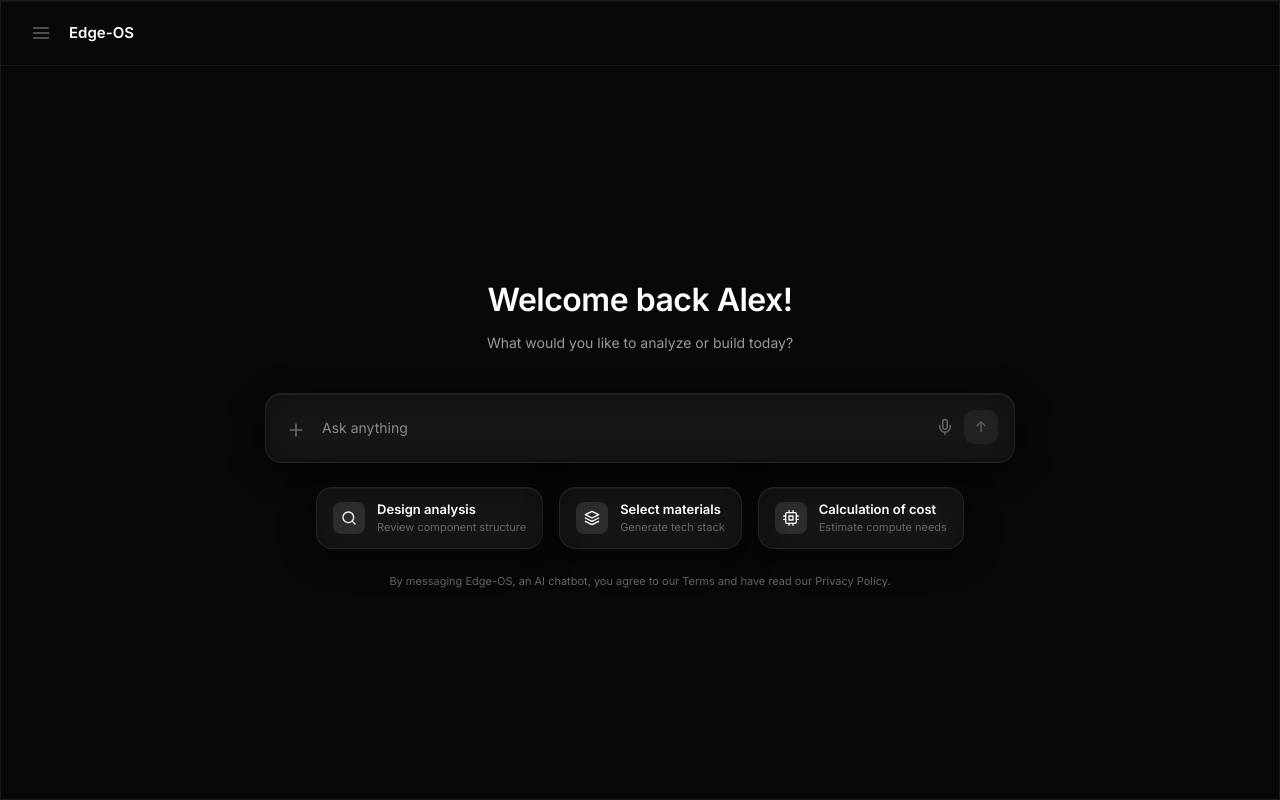
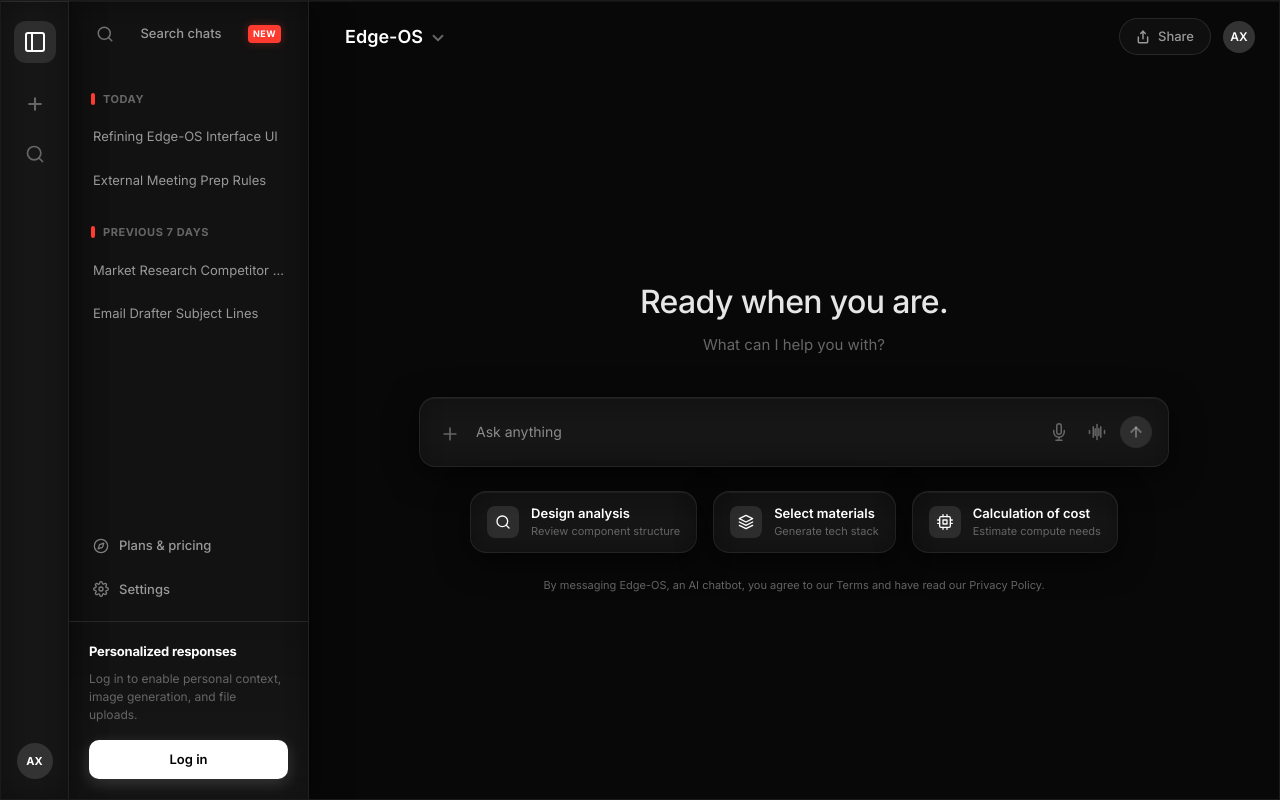
Before and after one commit to Ritesh10356/edge_os, a Next.js app: page / in a window 1280 px wide. Built offline with nearby package versions, Linux system fonts and the light colour scheme.

Commit message:
Refactor: Implement Triple-Column layout with Sidebar Rail and refined header

```diff
--- a/src/app/components/ChatPanel.tsx
+++ b/src/app/components/ChatPanel.tsx
@@ -366,56 +366,82 @@ This configuration initializes the intelligent inference pipeline utilizing the
           paddingTop: '11px',
         }}
       />
-      <div style={{ display: 'flex', gap: '6px', alignItems: 'center', paddingBottom: '6px' }}>
+      <div style={{ display: 'flex', gap: '8px', alignItems: 'center', paddingBottom: '6px' }}>
+        {/* Voice Microphone Icon */}
         <button
           style={{
             background: 'none',
             border: 'none',
             color: 'var(--text-muted)',
             cursor: 'pointer',
-            fontSize: '16px',
-            padding: '4px',
-            borderRadius: '6px',
+            padding: '6px',
+            borderRadius: '50%',
+            display: 'flex',
+            alignItems: 'center',
+            justifyContent: 'center',
             transition: 'all 0.2s',
           }}
-          title="Voice input"
-          onMouseEnter={e => { (e.currentTarget as HTMLButtonElement).style.color = 'var(--accent-light)'; }}
-          onMouseLeave={e => { (e.currentTarget as HTMLButtonElement).style.color = 'var(--text-muted)'; }}
+          onMouseEnter={e => {
+            (e.currentTarget as HTMLButtonElement).style.background = 'rgba(255,255,255,0.05)';
+            (e.currentTarget as HTMLButtonElement).style.color = 'var(--text-primary)';
+          }}
+          onMouseLeave={e => {
+            (e.currentTarget as HTMLButtonElement).style.background = 'none';
+            (e.currentTarget as HTMLButtonElement).style.color = 'var(--text-muted)';
+          }}
         >
-          <svg width="18" height="18" viewBox="0 0 24 24" fill="none" stroke="currentColor" strokeWidth="2" strokeLinecap="round" strokeLinejoin="round"><path d="M12 2a3 3 0 0 0-3 3v7a3 3 0 0 0 6 0V5a3 3 0 0 0-3-3Z"></path><path d="M19 10v2a7 7 0 0 1-14 0v-2"></path><line x1="12" x2="12" y1="19" y2="22"></line></svg>
+          <svg width="18" height="18" viewBox="0 0 24 24" fill="none" stroke="currentColor" strokeWidth="2" strokeLinecap="round" strokeLinejoin="round"><path d="M12 1a3 3 0 0 0-3 3v8a3 3 0 0 0 6 0V4a3 3 0 0 0-3-3z"/><path d="M19 10v2a7 7 0 0 1-14 0v-2"/><line x1="12" y1="19" x2="12" y2="23"/><line x1="8" y1="23" x2="16" y2="23"/></svg>
         </button>
+
+        {/* Headphone/Waveform Icon */}
+        <button
+          style={{
+            background: 'none',
+            border: 'none',
+            color: 'var(--text-muted)',
+            cursor: 'pointer',
+            padding: '6px',
+            borderRadius: '50%',
+            display: 'flex',
+            alignItems: 'center',
+            justifyContent: 'center',
+            transition: 'all 0.2s',
+          }}
+          onMouseEnter={e => {
+            (e.currentTarget as HTMLButtonElement).style.background = 'rgba(255,255,255,0.05)';
+            (e.currentTarget as HTMLButtonElement).style.color = 'var(--text-primary)';
+          }}
+          onMouseLeave={e => {
+            (e.currentTarget as HTMLButtonElement).style.background = 'none';
+            (e.currentTarget as HTMLButtonElement).style.color = 'var(--text-muted)';
+          }}
+        >
+          <svg width="18" height="18" viewBox="0 0 24 24" fill="none" stroke="currentColor" strokeWidth="2" strokeLinecap="round" strokeLinejoin="round">
+            <path d="M12 2v20M17 5v14M7 5v14M2 10v4M22 10v4M14.5 7.5v9M9.5 7.5v9" />
+          </svg>
+        </button>
+
         <button
           onClick={() => handleSend()}
           disabled={!input.trim()}
           style={{
-            width: '34px',
-            height: '34px',
-            background: input.trim() ? 'var(--accent-gradient)' : 'rgba(255, 255, 255, 0.05)',
+            width: '32px',
+            height: '32px',
+            borderRadius: '50%',
+            background: input.trim() ? '#fff' : 'rgba(255, 255, 255, 0.1)',
             border: 'none',
-            borderRadius: '10px',
-            color: input.trim() ? '#fff' : 'var(--text-muted)',
+            color: input.trim() ? '#000' : 'rgba(255, 255, 255, 0.3)',
             cursor: input.trim() ? 'pointer' : 'default',
-            fontSize: '15px',
             display: 'flex',
             alignItems: 'center',
             justifyContent: 'center',
-            transition: 'var(--transition-smooth)',
-            boxShadow: input.trim() ? '0 4px 15px var(--accent-glow)' : 'none',
-          }}
-          onMouseEnter={e => {
-            if (input.trim()) {
-              (e.currentTarget as HTMLButtonElement).style.transform = 'translateY(-1px)';
-              (e.currentTarget as HTMLButtonElement).style.boxShadow = '0 6px 20px var(--accent-glow)';
-            }
-          }}
-          onMouseLeave={e => {
-            if (input.trim()) {
-              (e.currentTarget as HTMLButtonElement).style.transform = 'translateY(0)';
-              (e.currentTarget as HTMLButtonElement).style.boxShadow = '0 4px 15px var(--accent-glow)';
-            }
+            transition: 'all 0.2s cubic-bezier(0.4, 0, 0.2, 1)',
           }}
         >
-          ↑
+          <svg width="16" height="16" viewBox="0 0 24 24" fill="none" stroke="currentColor" strokeWidth="3" strokeLinecap="round" strokeLinejoin="round">
+            <line x1="12" y1="19" x2="12" y2="5"></line>
+            <polyline points="5 12 12 5 19 12"></polyline>
+          </svg>
         </button>
       </div>
     </div>
@@ -457,54 +483,106 @@ This configuration initializes the intelligent inference pipeline utilizing the
           gap: '12px',
           background: 'transparent',
           flexShrink: 0,
-          borderBottom: '1px solid rgba(255, 255, 255, 0.05)',
+          borderBottom: 'none',
           zIndex: 10,
         }}
       >
+        <div style={{ flex: 1, display: 'flex', alignItems: 'center' }}>
           <button
-          onClick={onToggleSidebar}
             style={{
-            background: 'none',
+              fontSize: '18px',
+              fontWeight: 600,
+              color: 'var(--text-primary)',
+              display: 'flex',
+              alignItems: 'center',
+              gap: '6px',
+              background: 'transparent',
               border: 'none',
-            color: 'var(--text-muted)',
               cursor: 'pointer',
-            padding: '6px',
+              padding: '6px 12px',
+              borderRadius: '8px',
+              transition: 'var(--transition-smooth)',
+            }}
+            onMouseEnter={e => {
+              (e.currentTarget as HTMLButtonElement).style.background = 'rgba(255, 255, 255, 0.08)';
+            }}
+            onMouseLeave={e => {
+              (e.currentTarget as HTMLButtonElement).style.background = 'transparent';
+            }}
+          >
+            Edge-OS
+            <svg width="18" height="18" viewBox="0 0 24 24" fill="none" stroke="var(--text-muted)" strokeWidth="2.5" strokeLinecap="round" strokeLinejoin="round" style={{ marginTop: '2px' }}>
+              <polyline points="6 9 12 15 18 9"></polyline>
+            </svg>
+          </button>
+        </div>
+
+
+
+        {/* Right Side Icons */}
+        <div style={{ flex: 1, display: 'flex', alignItems: 'center', justifyContent: 'flex-end', gap: '12px' }}>
+          <button
+            style={{
+              padding: '8px 16px',
+              background: 'rgba(255, 255, 255, 0.03)',
+              border: '1px solid rgba(255, 255, 255, 0.1)',
+              borderRadius: '20px',
+              color: 'var(--text-secondary)',
+              fontSize: '13px',
+              fontWeight: 500,
+              cursor: 'pointer',
+              display: 'flex',
+              alignItems: 'center',
+              gap: '8px',
+              transition: 'all 0.2s',
+            }}
+            onMouseEnter={e => {
+              (e.currentTarget as HTMLButtonElement).style.background = 'rgba(255, 255, 255, 0.08)';
+              (e.currentTarget as HTMLButtonElement).style.borderColor = 'rgba(255, 255, 255, 0.2)';
+              (e.currentTarget as HTMLButtonElement).style.color = 'var(--text-primary)';
+            }}
+            onMouseLeave={e => {
+              (e.currentTarget as HTMLButtonElement).style.background = 'rgba(255, 255, 255, 0.03)';
+              (e.currentTarget as HTMLButtonElement).style.borderColor = 'rgba(255, 255, 255, 0.1)';
+              (e.currentTarget as HTMLButtonElement).style.color = 'var(--text-secondary)';
+            }}
+          >
+            <svg width="14" height="14" viewBox="0 0 24 24" fill="none" stroke="currentColor" strokeWidth="2.5" strokeLinecap="round" strokeLinejoin="round">
+              <path d="M4 12v8a2 2 0 0 0 2 2h12a2 2 0 0 0 2-2v-8"></path>
+              <polyline points="16 6 12 2 8 6"></polyline>
+              <line x1="12" y1="2" x2="12" y2="15"></line>
+            </svg>
+            Share
+          </button>
+
+          <button
+            style={{
+              width: '32px',
+              height: '32px',
+              borderRadius: '50%',
+              background: '#333',
+              color: '#fff',
+              fontSize: '12px',
+              fontWeight: 600,
               display: 'flex',
               alignItems: 'center',
               justifyContent: 'center',
-            borderRadius: '50%',
-            transition: 'background 0.2s, color 0.2s',
+              cursor: 'pointer',
+              border: 'none',
             }}
-          onMouseEnter={e => {
-            (e.currentTarget as HTMLButtonElement).style.background = 'rgba(255,255,255,0.05)';
-            (e.currentTarget as HTMLButtonElement).style.color = 'var(--text-primary)';
-          }}
-          onMouseLeave={e => {
-            (e.currentTarget as HTMLButtonElement).style.background = 'none';
-            (e.currentTarget as HTMLButtonElement).style.color = 'var(--text-muted)';
-          }}
-          title="Toggle menu"
           >
-          <svg width="20" height="20" viewBox="0 0 24 24" fill="none" stroke="currentColor" strokeWidth="2" strokeLinecap="round" strokeLinejoin="round">
-            <line x1="3" y1="12" x2="21" y2="12"></line>
-            <line x1="3" y1="6" x2="21" y2="6"></line>
-            <line x1="3" y1="18" x2="21" y2="18"></line>
-          </svg>
+            AX
           </button>
-        <div style={{ flex: 1 }}>
-          <h2 style={{ fontSize: '15px', fontWeight: 600, color: 'var(--text-primary)', display: 'flex', alignItems: 'center' }}>
-            Edge-OS
-          </h2>
         </div>
       </div>
 
       {messages.length === 0 ? (
         <div style={{ flex: 1, display: 'flex', flexDirection: 'column', alignItems: 'center', justifyContent: 'center', position: 'relative', zIndex: 5, padding: '0 20px', width: '100%' }}>
-          <h1 style={{ fontSize: '32px', fontWeight: 600, color: '#fff', marginBottom: '8px', letterSpacing: '-0.5px' }}>
-            Welcome back Alex!
+          <h1 style={{ fontSize: '32px', fontWeight: 500, color: 'var(--text-primary)', marginBottom: '8px', letterSpacing: '-0.02em', opacity: 0.9 }}>
+            Ready when you are.
           </h1>
-          <p style={{ color: 'var(--text-secondary)', fontSize: '14px', marginBottom: '40px' }}>
-            What would you like to analyze or build today?
+          <p style={{ color: 'var(--text-muted)', fontSize: '15px', marginBottom: '40px', fontWeight: 400 }}>
+            What can I help you with?
           </p>
 
           <div style={{ width: '100%', maxWidth: '750px', position: 'relative' }}>
--- a/src/app/components/Sidebar.tsx
+++ b/src/app/components/Sidebar.tsx
@@ -42,68 +42,7 @@ export default function Sidebar({ activeAgentId, onSelectAgent }: SidebarProps)
         zIndex: 50,
       }}
     >
-      {/* Logo */}
-      <div
-        style={{
-          padding: '24px 20px 20px',
-          borderBottom: '1px solid var(--border-subtle)',
-          display: 'flex',
-          alignItems: 'center',
-          gap: '12px',
-        }}
-      >
-        <div
-          style={{
-            width: '32px',
-            height: '32px',
-            borderRadius: '10px',
-            background: 'var(--accent-gradient)',
-            display: 'flex',
-            alignItems: 'center',
-            justifyContent: 'center',
-            fontSize: '18px',
-            boxShadow: '0 0 20px rgba(255, 255, 255, 0.30)',
-            flexShrink: 0,
-            color: '#000',
-          }}
-        >
-          ✧
-        </div>
-        <span style={{ fontWeight: 700, fontSize: '17px', color: 'var(--text-primary)', letterSpacing: '-0.5px' }}>
-          Edge-OS
-        </span>
-      </div>
-
-      <div style={{ display: 'flex', flexDirection: 'column', gap: '6px', padding: '16px 12px' }}>
-        <button
-          className="glass-panel"
-          style={{
-            width: '100%',
-            padding: '10px 14px',
-            color: 'var(--text-primary)',
-            fontSize: '13px',
-            fontWeight: 600,
-            cursor: 'pointer',
-            display: 'flex',
-            alignItems: 'center',
-            gap: '10px',
-            transition: 'var(--transition-smooth)',
-            fontFamily: 'Inter, sans-serif',
-          }}
-          onMouseEnter={e => {
-            (e.currentTarget as HTMLButtonElement).style.background = 'rgba(255, 255, 255, 0.08)';
-            (e.currentTarget as HTMLButtonElement).style.borderColor = 'var(--border-mid)';
-            (e.currentTarget as HTMLButtonElement).style.transform = 'translateY(-1px)';
-          }}
-          onMouseLeave={e => {
-            (e.currentTarget as HTMLButtonElement).style.background = 'rgba(255, 255, 255, 0.03)';
-            (e.currentTarget as HTMLButtonElement).style.borderColor = 'var(--border-subtle)';
-            (e.currentTarget as HTMLButtonElement).style.transform = 'translateY(0)';
-          }}
-        >
-          <svg width="18" height="18" viewBox="0 0 24 24" fill="none" stroke="currentColor" strokeWidth="2" strokeLinecap="round" strokeLinejoin="round" style={{ opacity: 0.9 }}><path d="M12 20h9"></path><path d="M16.5 3.5a2.12 2.12 0 0 1 3 3L7 19l-4 1 1-4L16.5 3.5z"></path></svg>
-          New chat
-        </button>
+      <div style={{ display: 'flex', flexDirection: 'column', gap: '6px', padding: '12px 12px' }}>
 
         <button
           style={{
@@ -132,13 +71,39 @@ export default function Sidebar({ activeAgentId, onSelectAgent }: SidebarProps)
           }}
         >
           <svg width="18" height="18" viewBox="0 0 24 24" fill="none" stroke="currentColor" strokeWidth="2" strokeLinecap="round" strokeLinejoin="round" style={{ opacity: 0.7 }}><circle cx="11" cy="11" r="8"></circle><line x1="21" y1="21" x2="16.65" y2="16.65"></line></svg>
-          Search chats
+          <span style={{ flex: 1 }}>Search chats</span>
+          <div style={{
+            background: 'var(--accent-red)',
+            color: '#fff',
+            fontSize: '9px',
+            fontWeight: 800,
+            padding: '2px 5px',
+            borderRadius: '4px',
+            letterSpacing: '0.05em',
+            textTransform: 'uppercase',
+            boxShadow: '0 0 10px rgba(255, 59, 48, 0.3)'
+          }}>
+            NEW
+          </div>
         </button>
       </div>
 
        {/* Chat History Section */}
       <div className="chat-history-scroll" style={{ flex: 1, overflowY: 'auto', padding: '12px', display: 'flex', flexDirection: 'column', gap: '4px' }}>
-        <div style={{ fontSize: '11px', fontWeight: 700, color: 'var(--text-muted)', marginBottom: '6px', marginTop: '12px', padding: '0 10px', textTransform: 'uppercase', letterSpacing: '0.05em' }}>
+        <div style={{
+          fontSize: '11px',
+          fontWeight: 700,
+          color: 'var(--text-muted)',
+          marginBottom: '6px',
+          marginTop: '12px',
+          padding: '0 10px',
+          textTransform: 'uppercase',
+          letterSpacing: '0.05em',
+          display: 'flex',
+          alignItems: 'center',
+          gap: '8px'
+        }}>
+          <div style={{ width: '4px', height: '12px', background: 'var(--accent-red)', borderRadius: '2px' }} />
           Today
         </div>
         <button style={{ width: '100%', padding: '10px 12px', background: 'transparent', border: 'none', borderRadius: '10px', color: 'var(--text-secondary)', fontSize: '13px', textAlign: 'left', whiteSpace: 'nowrap', overflow: 'hidden', textOverflow: 'ellipsis', cursor: 'pointer', transition: 'var(--transition-smooth)', fontFamily: 'Inter, sans-serif' }} onMouseEnter={e => { (e.currentTarget as HTMLButtonElement).style.background = 'rgba(255, 255, 255, 0.04)'; (e.currentTarget as HTMLButtonElement).style.color = 'var(--text-primary)'; }} onMouseLeave={e => { (e.currentTarget as HTMLButtonElement).style.background = 'transparent'; (e.currentTarget as HTMLButtonElement).style.color = 'var(--text-secondary)'; }}>
@@ -148,7 +113,20 @@ export default function Sidebar({ activeAgentId, onSelectAgent }: SidebarProps)
            External Meeting Prep Rules
         </button>
 
-        <div style={{ fontSize: '11px', fontWeight: 700, color: 'var(--text-muted)', marginBottom: '6px', marginTop: '20px', padding: '0 10px', textTransform: 'uppercase', letterSpacing: '0.05em' }}>
+        <div style={{
+          fontSize: '11px',
+          fontWeight: 700,
+          color: 'var(--text-muted)',
+          marginBottom: '6px',
+          marginTop: '20px',
+          padding: '0 10px',
+          textTransform: 'uppercase',
+          letterSpacing: '0.05em',
+          display: 'flex',
+          alignItems: 'center',
+          gap: '8px'
+        }}>
+          <div style={{ width: '4px', height: '12px', background: 'var(--accent-red)', borderRadius: '2px' }} />
           Previous 7 days
         </div>
         <button style={{ width: '100%', padding: '10px 12px', background: 'transparent', border: 'none', borderRadius: '10px', color: 'var(--text-secondary)', fontSize: '13px', textAlign: 'left', whiteSpace: 'nowrap', overflow: 'hidden', textOverflow: 'ellipsis', cursor: 'pointer', transition: 'var(--transition-smooth)', fontFamily: 'Inter, sans-serif' }} onMouseEnter={e => { (e.currentTarget as HTMLButtonElement).style.background = 'rgba(255, 255, 255, 0.04)'; (e.currentTarget as HTMLButtonElement).style.color = 'var(--text-primary)'; }} onMouseLeave={e => { (e.currentTarget as HTMLButtonElement).style.background = 'transparent'; (e.currentTarget as HTMLButtonElement).style.color = 'var(--text-secondary)'; }}>
--- /dev/null
+++ b/src/app/components/SidebarRail.tsx
@@ -0,0 +1,136 @@
+'use client';
+
+import React from 'react';
+
+interface SidebarRailProps {
+  onToggleMainSidebar: () => void;
+  isMainSidebarOpen: boolean;
+}
+
+export default function SidebarRail({ onToggleMainSidebar, isMainSidebarOpen }: SidebarRailProps) {
+  return (
+    <div
+      className="glass-panel"
+      style={{
+        width: 'var(--rail-width)',
+        height: '100%',
+        display: 'flex',
+        flexDirection: 'column',
+        alignItems: 'center',
+        padding: '20px 0',
+        zIndex: 50,
+        gap: '20px',
+        borderRight: '1px solid var(--border-subtle)',
+        borderLeft: 'none',
+        borderTop: 'none',
+        borderBottom: 'none',
+        borderRadius: 0,
+      }}
+    >
+      {/* Top Logo / Toggle */}
+      <button
+        onClick={onToggleMainSidebar}
+        style={{
+          width: '42px',
+          height: '42px',
+          borderRadius: '12px',
+          background: isMainSidebarOpen ? 'rgba(255, 255, 255, 0.1)' : 'transparent',
+          border: 'none',
+          color: 'var(--text-primary)',
+          cursor: 'pointer',
+          display: 'flex',
+          alignItems: 'center',
+          justifyContent: 'center',
+          fontSize: '20px',
+          transition: 'var(--transition-smooth)',
+        }}
+        onMouseEnter={e => { (e.currentTarget as HTMLButtonElement).style.background = 'rgba(255, 255, 255, 0.08)'; }}
+        onMouseLeave={e => { (e.currentTarget as HTMLButtonElement).style.background = isMainSidebarOpen ? 'rgba(255, 255, 255, 0.1)' : 'transparent'; }}
+      >
+        <svg width="24" height="24" viewBox="0 0 24 24" fill="none" stroke="currentColor" strokeWidth="2" strokeLinecap="round" strokeLinejoin="round">
+          <rect x="3" y="3" width="18" height="18" rx="2" ry="2"/>
+          <line x1="9" y1="3" x2="9" y2="21"/>
+        </svg>
+      </button>
+
+      {/* Action Icons */}
+      <div style={{ display: 'flex', flexDirection: 'column', gap: '8px', flex: 1 }}>
+        <button
+          title="New Chat"
+          style={{
+            width: '42px',
+            height: '42px',
+            borderRadius: '12px',
+            background: 'transparent',
+            border: 'none',
+            color: 'var(--text-muted)',
+            cursor: 'pointer',
+            display: 'flex',
+            alignItems: 'center',
+            justifyContent: 'center',
+            transition: 'var(--transition-smooth)',
+          }}
+          onMouseEnter={e => {
+            (e.currentTarget as HTMLButtonElement).style.background = 'rgba(255, 255, 255, 0.05)';
+            (e.currentTarget as HTMLButtonElement).style.color = 'var(--text-primary)';
+          }}
+          onMouseLeave={e => {
+            (e.currentTarget as HTMLButtonElement).style.background = 'transparent';
+            (e.currentTarget as HTMLButtonElement).style.color = 'var(--text-muted)';
+          }}
+        >
+          <svg width="20" height="20" viewBox="0 0 24 24" fill="none" stroke="currentColor" strokeWidth="2.5" strokeLinecap="round" strokeLinejoin="round"><path d="M12 5v14M5 12h14"/></svg>
+        </button>
+
+        <button
+          title="Search"
+          style={{
+            width: '42px',
+            height: '42px',
+            borderRadius: '12px',
+            background: 'transparent',
+            border: 'none',
+            color: 'var(--text-muted)',
+            cursor: 'pointer',
+            display: 'flex',
+            alignItems: 'center',
+            justifyContent: 'center',
+            transition: 'var(--transition-smooth)',
+          }}
+          onMouseEnter={e => {
+            (e.currentTarget as HTMLButtonElement).style.background = 'rgba(255, 255, 255, 0.05)';
+            (e.currentTarget as HTMLButtonElement).style.color = 'var(--text-primary)';
+          }}
+          onMouseLeave={e => {
+            (e.currentTarget as HTMLButtonElement).style.background = 'transparent';
+            (e.currentTarget as HTMLButtonElement).style.color = 'var(--text-muted)';
+          }}
+        >
+          <svg width="20" height="20" viewBox="0 0 24 24" fill="none" stroke="currentColor" strokeWidth="2" strokeLinecap="round" strokeLinejoin="round"><circle cx="11" cy="11" r="8"></circle><line x1="21" y1="21" x2="16.65" y2="16.65"></line></svg>
+        </button>
+      </div>
+
+      {/* Bottom Profile */}
+      <div style={{ display: 'flex', flexDirection: 'column', gap: '12px', alignItems: 'center' }}>
+        <button
+          style={{
+            width: '36px',
+            height: '36px',
+            borderRadius: '50%',
+            background: '#333',
+            color: '#fff',
+            fontSize: '11px',
+            fontWeight: 700,
+            display: 'flex',
+            alignItems: 'center',
+            justifyContent: 'center',
+            cursor: 'pointer',
+            border: 'none',
+          }}
+        >
+          AX
+        </button>
+      </div>
+    </div>
+  );
+}
--- a/src/app/globals.css
+++ b/src/app/globals.css
@@ -21,6 +21,7 @@
   --accent-light: #e0e0e0;
   --accent-glow: rgba(255, 255, 255, 0.15);
   --accent-gradient: #ffffff;
+  --accent-red: #ff3b30;
 
   /* ── Clean Typography ── */
   --text-primary: #ffffff;
@@ -34,6 +35,7 @@
   --glass-border: rgba(255, 255, 255, 0.08);
   --glass-border-highlight: rgba(255, 255, 255, 0.15);
   --transition-smooth: all 0.3s cubic-bezier(0.25, 0.8, 0.25, 1);
+  --rail-width: 68px;
 }
 
 .glass-panel {
--- a/src/app/page.tsx
+++ b/src/app/page.tsx
@@ -3,7 +3,7 @@
 import React, { useState } from 'react';
 import Sidebar from './components/Sidebar';
 import ChatPanel from './components/ChatPanel';
-import ConfigPanel from './components/ConfigPanel';
+import SidebarRail from './components/SidebarRail';
 
 const agentNames: Record<string, string> = {
   '1': 'External Meeting Prep Ag...',
@@ -14,7 +14,7 @@ const agentNames: Record<string, string> = {
 
 export default function Home() {
   const [activeAgentId, setActiveAgentId] = useState('1');
-  const [isSidebarOpen, setIsSidebarOpen] = useState(false);
+  const [isSidebarOpen, setIsSidebarOpen] = useState(true); // Default to open for new layout
 
   return (
     <div
@@ -26,15 +26,31 @@ export default function Home() {
         overflow: 'hidden',
         position: 'relative',
         zIndex: 1,
-        borderRadius: 0, // Removed rounded corners since it is full edge-to-edge screen
+        borderRadius: 0,
       }}
     >
-        {isSidebarOpen && <Sidebar activeAgentId={activeAgentId} onSelectAgent={setActiveAgentId} />}
-        <ChatPanel
-          agentName={agentNames[activeAgentId]}
-          onToggleSidebar={() => setIsSidebarOpen(!isSidebarOpen)}
-          isSidebarOpen={isSidebarOpen}
+        <SidebarRail
+          onToggleMainSidebar={() => setIsSidebarOpen(!isSidebarOpen)}
+          isMainSidebarOpen={isSidebarOpen}
         />
+
+        <div style={{
+          display: 'flex',
+          flex: 1,
+          height: '100%',
+          overflow: 'hidden',
+          transition: 'var(--transition-smooth)'
+        }}>
+          {isSidebarOpen && (
+            <Sidebar activeAgentId={activeAgentId} onSelectAgent={setActiveAgentId} />
+          )}
+
+          <ChatPanel
+            agentName={agentNames[activeAgentId]}
+            onToggleSidebar={() => setIsSidebarOpen(!isSidebarOpen)}
+            isSidebarOpen={isSidebarOpen}
+          />
+        </div>
       </div>
   );
 }
```
Lines whose indentation alone changed are shown as unchanged.
